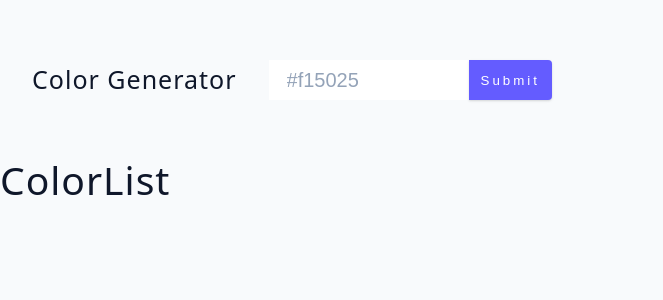
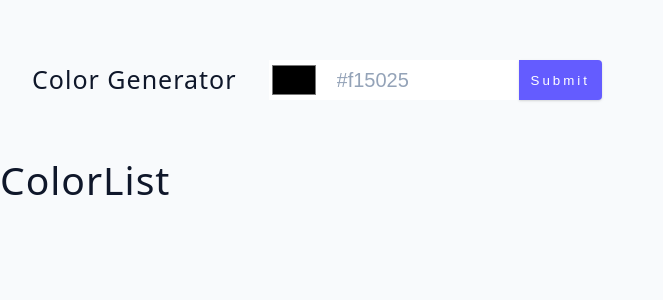
Before and after one commit to pktcodes/color-generator-react-project-v2, a React (Vite) app: page / in a window 1280 px wide. Shown: the top 300 px of the page, without its empty margins (0-663 px from the left). Built offline with nearby package versions, Linux system fonts and the light colour scheme; the HTML template or start-up script is replaced by a standard one.

Commit message:
HTML Color Input

```diff
--- a/src/Form.jsx
+++ b/src/Form.jsx
@@ -12,6 +12,11 @@ const Form = () => {
     <section className="container">
       <h4>color generator</h4>
       <form className="color-form" onSubmit={handleSubmit}>
+        <input
+          type="color"
+          value={color}
+          onChange={(event) => setColor(event.target.value)}
+        />
         <input
           type="text"
           placeholder="#f15025"
```
